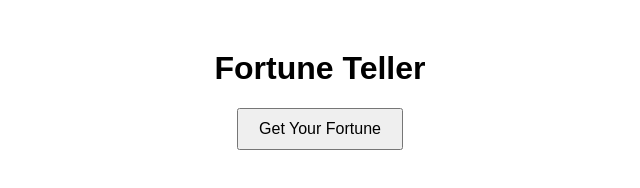
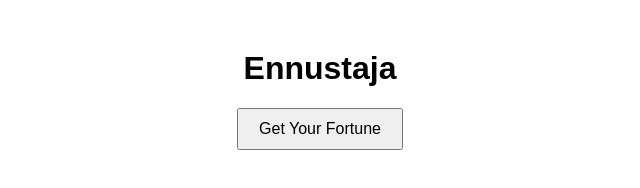
Before and after one commit to sakukallioinen/fortuneteller, a website: page public/index.html in a window 1280 px wide. Shown: the whole page, without its empty margins (320-960 px from the left). Drawn offline with Linux system fonts and the light colour scheme.

Commit message:
muokkaus

```diff
--- a/public/index.html
+++ b/public/index.html
@@ -3,7 +3,7 @@
 <head>
     <meta charset="UTF-8">
     <meta name="viewport" content="width=device-width, initial-scale=1.0">
-    <title>Fortune Teller</title>
+    <title>Ennustaja</title>
     <style>
         body {
             font-family: Arial, sans-serif;
@@ -22,7 +22,7 @@
     </style>
 </head>
 <body>
-    <h1>Fortune Teller</h1>
+    <h1>Ennustaja</h1>
     <button id="getFortuneButton">Get Your Fortune</button>
     <div id="fortune"></div>
 
```
